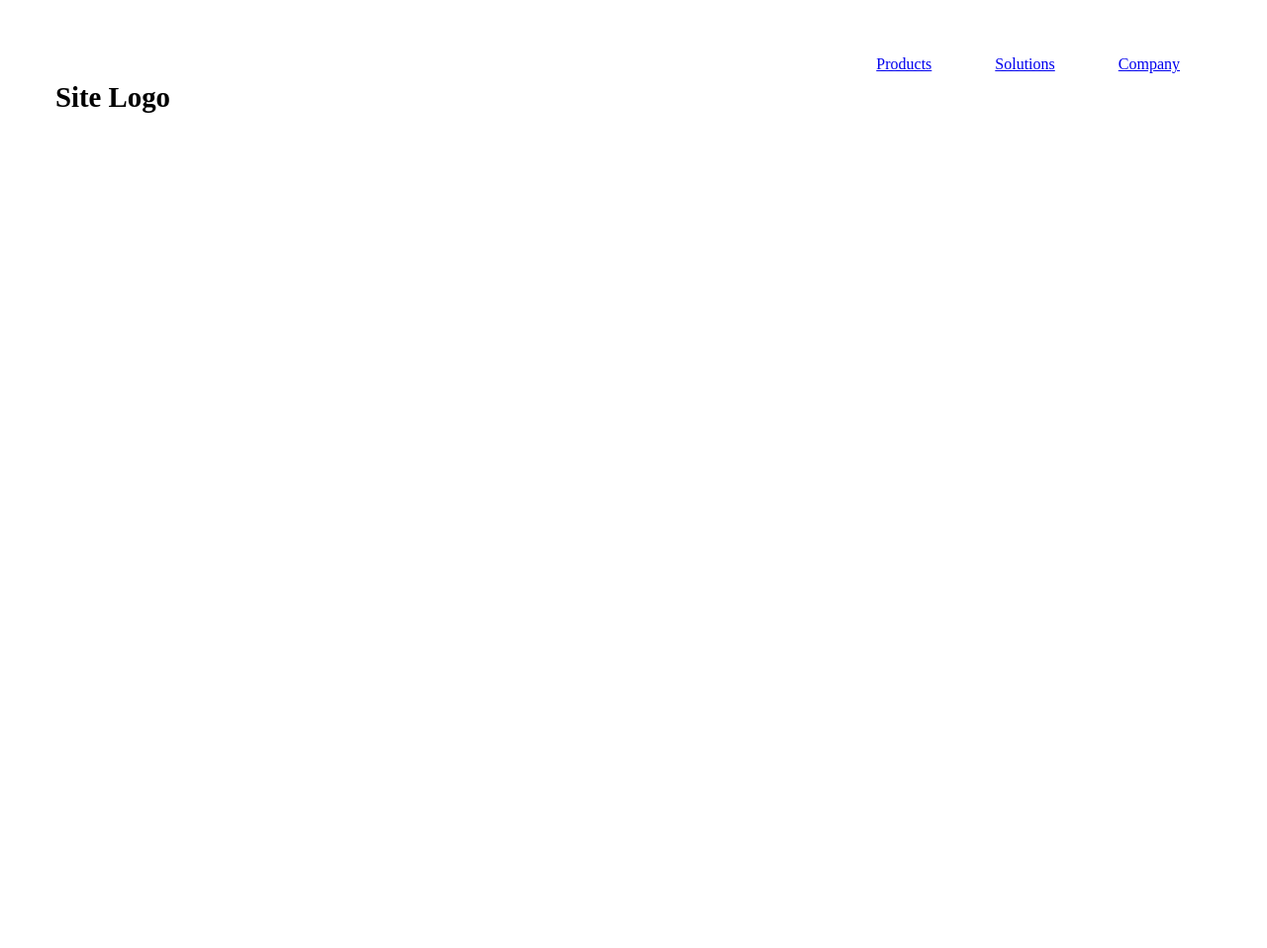
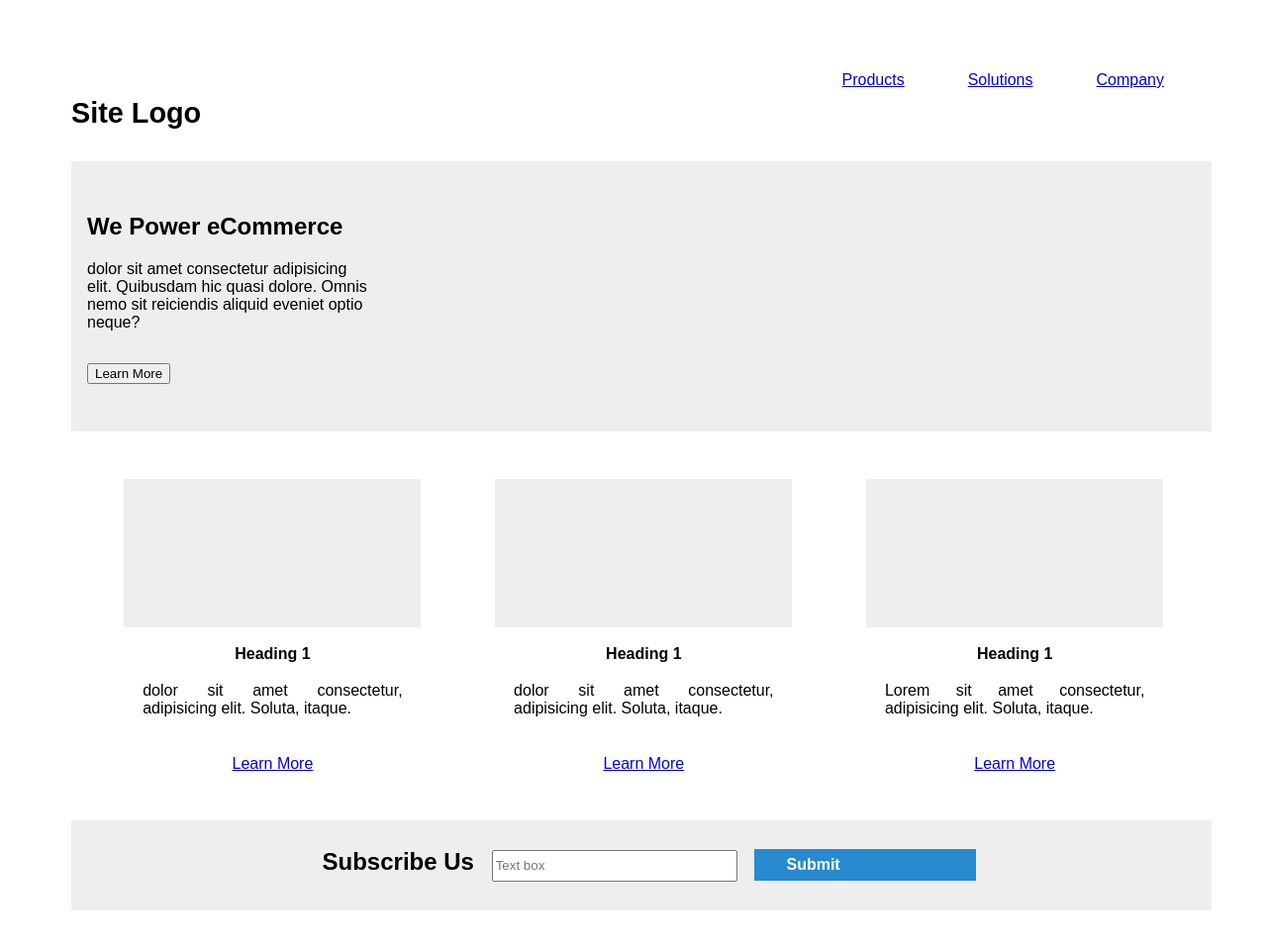
Before and after one commit to VikasRathore16/Assignment3-template3, a plain HTML site: page src/index.html in a window 1280 px wide. Shown: the whole page at 99% size. Before the commit the page ends 800 px from the top, so only its background shows below. Drawn offline with Linux system fonts and the light colour scheme.

Commit message:
main body

```diff
--- a/src/index.html
+++ b/src/index.html
@@ -22,13 +22,48 @@
             </nav>
         </div>
         <div id="main">
-            <div id="content">
-
+          <div id="banner">
+              <h2 class="banner-heading">We Power eCommerce</h2>
+              <p id="banner-text">dolor sit amet consectetur adipisicing elit. Quibusdam hic quasi dolore. Omnis nemo sit reiciendis aliquid eveniet optio neque?</p>
+              <button id="LearnMore">Learn More</button>
+          </div>
+          <div id="headings">
+              <div id="heading-1">
+                  <div id="box1">
+                  </div>
+                  <div id="head1">
+                      Heading 1
+                  </div>
+                  <div id="head-para1"> dolor sit amet consectetur, adipisicing elit. Soluta, itaque.
+                  </div>
+                  <div id="head-link1"><a href="#">Learn More</a></div>
+              </div>
+              <div id="heading-1">
+                <div id="box1">
+                </div>
+                <div id="head1">
+                    Heading 1
+                </div>
+                <div id="head-para1"> dolor sit amet consectetur, adipisicing elit. Soluta, itaque.
+                </div>
+                <div id="head-link1"><a href="#">Learn More</a></div>
             </div>
-            <div id="sidebar">
-
+            <div id="heading-1">
+                <div id="box1">
+                </div>
+                <div id="head1">
+                    Heading 1
+                </div>
+                <div id="head-para1">Lorem  sit amet consectetur, adipisicing elit. Soluta, itaque.
+                </div>
+                <div id="head-link1"><a href="#">Learn More</a></div>
             </div>
-        </div>
+          </div>
+          <div id="Subscribe">
+              <div id="sub-text">Subscribe Us</div>
+              <input type="text" id="Text-box" placeholder="Text box">
+              <button id="button2" type="submit">Submit</button>
+          </div>
         <div id="footer">
 
         </div>
--- a/src/style.css
+++ b/src/style.css
@@ -1,5 +1,6 @@
 body{
-    padding : 3em;
+    padding : 4em;
+    font-family: sans-serif;
 }
 ul{
     list-style-type: none;
@@ -23,3 +24,90 @@ h1{
     font-size: 1.2em;
 
 }
+
+#banner{
+    width:100%;
+    padding-top:2em;
+    padding-bottom: 3em;
+    padding-left: 1em;
+    margin-top : 2em;
+    margin-bottom: 2em;
+    background-color: #EEEEEE;
+}
+
+#banner-text{
+    width: 25%;
+    margin-bottom: 2em;
+
+}
+
+#headings{
+    padding: 1em 2em 1em 1em;
+    display: flex;
+    width: 100%;
+
+}
+#heading-1{
+    background-color: white;
+    width: 33%;
+}
+
+#box1{
+    background-color: #EEEEEE;
+    padding: 30% 20% 10% 20%;
+    margin: 10%;
+    margin-top: 0;
+    margin-bottom: 0;
+}
+#head1{
+    font-size: 1em;
+    text-align: center;
+    padding-top: 5%;
+    font-weight: bold;
+}
+#head-para1{
+    text-align: justify;
+    padding-top: 5%;
+    padding-bottom: 5%;
+    padding-left: 15%;
+    padding-right: 15%;
+
+
+}
+#head-link1{
+    text-align: center;
+    padding-top: 5%;
+}
+
+#Subscribe{
+    width:100%;
+    padding-top:1.8em;
+    padding-bottom: 1.8em;
+    padding-left: 1em;
+    margin-top : 2em;
+    margin-bottom: 2em;
+    background-color: #EEEEEE;
+    text-align: center;
+}
+#sub-text{
+    display: inline;
+    font-size: 1.5em;
+    font-weight: bold;
+}
+#Text-box{
+    width: 18em;
+    margin-left:1em;
+    margin-right: 1em;
+    height: 2em;
+}
+#button2{
+    width: 14em;
+    height: 2em;
+    background-color: #288ACF;
+    border: none;
+    text-align: left;
+    padding-left: 2em ;
+    color:white;
+    font-size: 1em;
+    font-weight: bold;
+}
```
